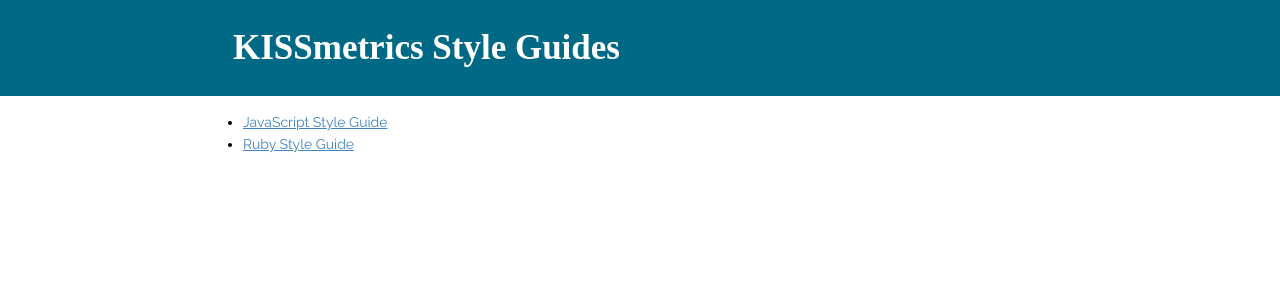
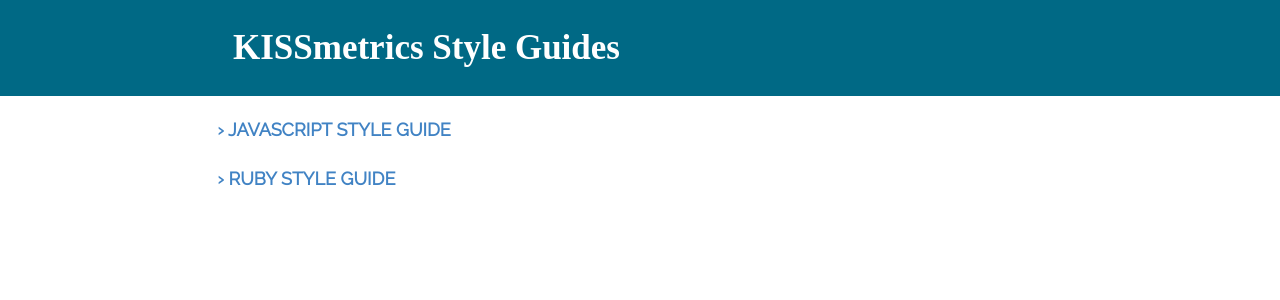
Before and after one commit to kissmetrics/styleguide, a Jekyll site: the page built from index.html, in a window 1280 px wide. Shown: the top 300 px of the page. Built offline with Jekyll 4.4.1, drawn with Linux system fonts in a browser that asks for light colours; nearby versions of some CDN libraries; Markdown is read by kramdown in place of the engine named in the settings.

Commit message:
Changing look/style of index

```diff
--- a/_layouts/styleguide.html
+++ b/_layouts/styleguide.html
@@ -2,6 +2,6 @@
 layout: default
 ---
 
-<h1><i class="icon-home"></i></a>&nbsp;&#8250; {{ page.title }}</h1>
+<h2><i class="icon-home"></i></a>&nbsp;&#8250; {{ page.title }}</h2>
 
 {{ content }}
--- a/assets/css/main.css
+++ b/assets/css/main.css
@@ -30,6 +30,17 @@
 
 header a {
    color: #fff;
+}
+
+/* Index Styles
+================================================== */
+
+h3 {
+
+}
+
+h3 a {
+
 }
 
 /*
--- a/index.html
+++ b/index.html
@@ -2,10 +2,8 @@
 layout: default
 ---
 
-<ul>
-	{% for post in site.posts %}
-	<li>
-	  <a href="{{ post.url }}">{{ post.title }}</a>
-	</li>
-	{% endfor %}
-</ul>
+<div class="index-nav">
+  {% for post in site.posts %}
+    <h3 style="text-transform: uppercase;"><a style="text-decoration: none;" href="{{ post.url }}">&nbsp;&#8250; {{ post.title }}</a></h3>
+  {% endfor %}
+</div>
```
